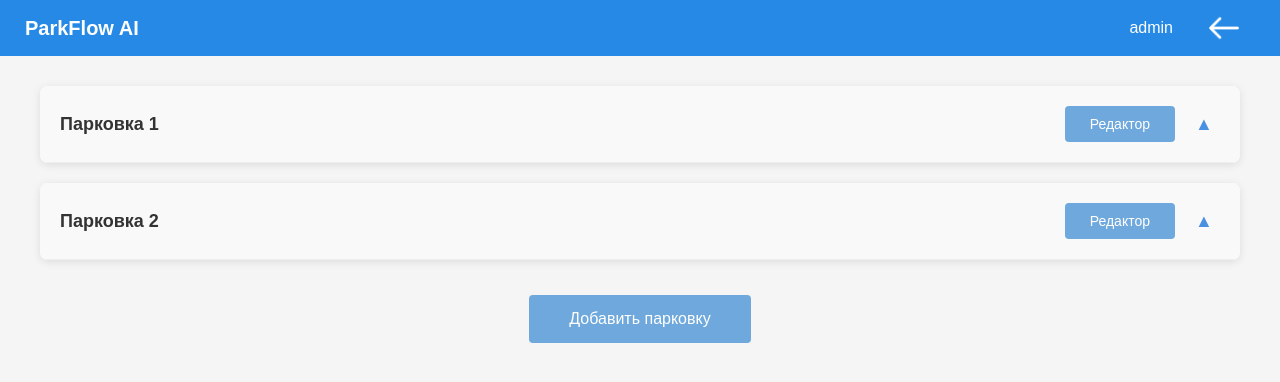
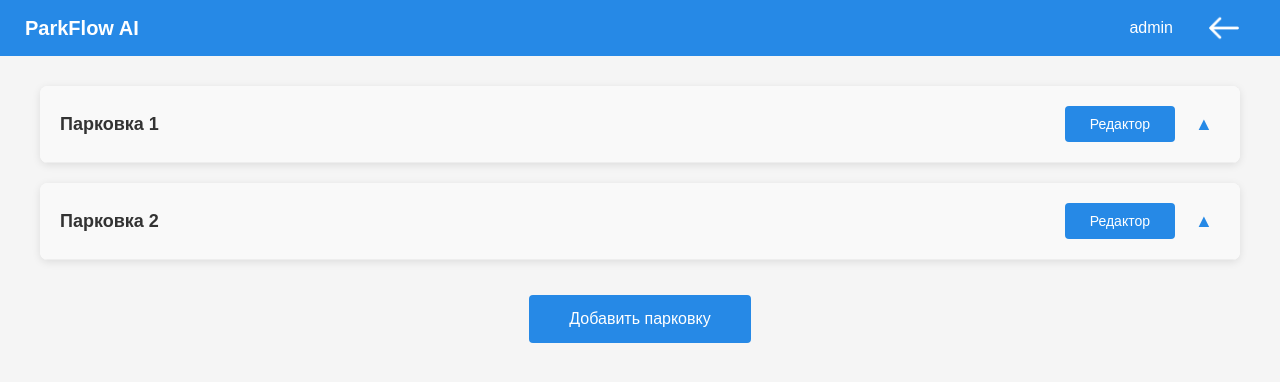
Before and after one commit to DoNik226/ParkFlowAI, a Vue app in the folder frontend/: page /admin/parkings in a window 1280 px wide. Shown: the top 382 px of the page. Built offline with nearby package versions, Linux system fonts and the light colour scheme; sample sign-in values are in the browser's storage.

Commit message:
Цвета по красоте

```diff
--- a/frontend/src/views/ParkingView.vue
+++ b/frontend/src/views/ParkingView.vue
@@ -625,7 +625,7 @@ export default {
 }
 
 .editor-btn {
-  background-color: #6FA8DC;
+  background-color: #2689E6;
   color: white;
   border: none;
   padding: 10px 25px;
@@ -635,13 +635,13 @@ export default {
 }
 
 .editor-btn:hover {
-  background-color: #5A98CB;
+  background-color: #2689E6;
 }
 
 .collapse-btn {
   background: none;
   border: none;
-  color: #4A90E2;
+  color: #2689E6;
   font-size: 18px;
   cursor: pointer;
   padding: 5px 10px;
@@ -727,7 +727,7 @@ export default {
 }
 
 .add-camera-btn {
-  background-color: #4A90E2;
+  background-color: #2689E6;
   color: white;
   border: none;
   padding: 12px 30px;
@@ -737,7 +737,7 @@ export default {
 }
 
 .add-parking-btn {
-  background-color: #6FA8DC;
+  background-color: #2689E6;
   color: white;
   border: none;
   padding: 15px 40px;
@@ -784,7 +784,7 @@ export default {
 
 .modal-header h3 {
   margin: 0;
-  color: #4A90E2;
+  color: #2689E6;
   font-size: 20px;
 }
 
@@ -858,7 +858,7 @@ export default {
 
 .camera-name {
   font-weight: 600;
-  color: #4A90E2;
+  color: #2689E6;
 }
 
 .delete-footer {
@@ -919,7 +919,7 @@ export default {
 }
 
 .form-input:focus {
-  border-bottom-color: #4A90E2;
+  border-bottom-color: #2689E6;
 }
 
 .form-input.input-error {
@@ -943,12 +943,12 @@ export default {
 }
 
 .btn-save {
-  background-color: #4A90E2;
+  background-color: #2689E6;
   color: white;
 }
 
 .btn-save:hover {
-  background-color: #3A7BC8;
+  background-color: #2689E6;
 }
 
 .btn-cancel {
```
